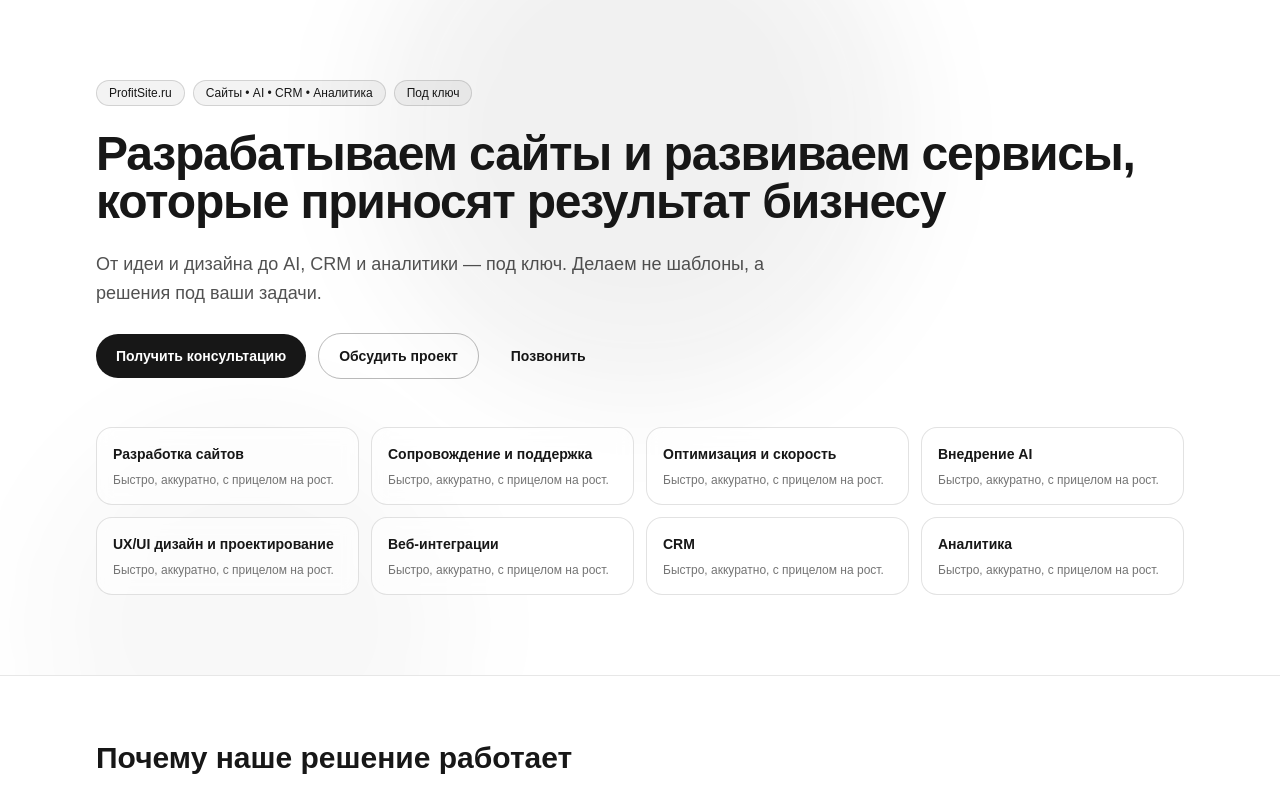
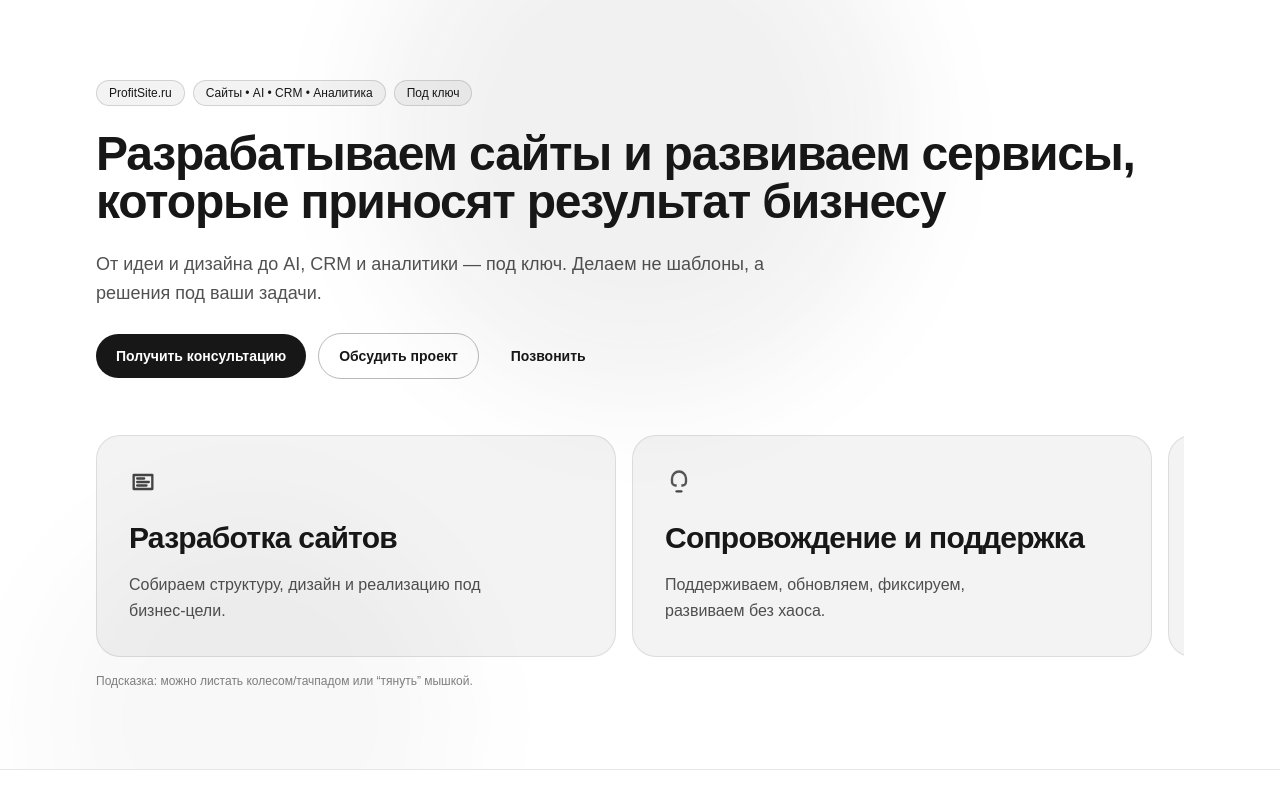
Before and after one commit to SeredaPavel/profitsite, a Next.js app in the folder frontend/: page / in a window 1280 px wide. Shown: the top 790 px of the page. Built offline with nearby package versions, Linux system fonts and the light colour scheme.

Commit message:
Frontend: canges in HeroSection.tsx

```diff
--- a/frontend/src/components/landing/HeroSection.tsx
+++ b/frontend/src/components/landing/HeroSection.tsx
@@ -2,17 +2,250 @@
 import Container from "@/components/ui/Container";
 import Badge from "@/components/ui/Badge";
 import { Button } from "@/components/ui/Button";
+import React from "react";
 
-const SERVICES = [
-  "Разработка сайтов",
-  "Сопровождение и поддержка",
-  "Оптимизация и скорость",
-  "Внедрение AI",
-  "UX/UI дизайн и проектирование",
-  "Веб-интеграции",
-  "CRM",
-  "Аналитика",
+const SERVICES: Array<{ title: string; desc: string; icon: React.ReactNode }> = [
+  {
+    title: "Разработка сайтов",
+    desc: "Собираем структуру, дизайн и реализацию под бизнес-цели.",
+    icon: (
+      <svg viewBox="0 0 24 24" className="h-7 w-7" fill="none" aria-hidden="true">
+        <path
+          d="M4 6h16v12H4V6Z"
+          stroke="currentColor"
+          strokeWidth="2"
+          strokeLinejoin="round"
+        />
+        <path d="M7 9h6M7 12h10M7 15h8" stroke="currentColor" strokeWidth="2" strokeLinecap="round" />
+      </svg>
+    ),
+  },
+  {
+    title: "Сопровождение и поддержка",
+    desc: "Поддерживаем, обновляем, фиксируем, развиваем без хаоса.",
+    icon: (
+      <svg viewBox="0 0 24 24" className="h-7 w-7" fill="none" aria-hidden="true">
+        <path
+          d="M12 2a7 7 0 0 0-7 7v3a4 4 0 0 0 4 4h1v-2H9a2 2 0 0 1-2-2V9a5 5 0 0 1 10 0v3a2 2 0 0 1-2 2h-1v2h1a4 4 0 0 0 4-4V9a7 7 0 0 0-7-7Z"
+          fill="currentColor"
+          opacity="0.9"
+        />
+        <path d="M10 20h4" stroke="currentColor" strokeWidth="2" strokeLinecap="round" />
+      </svg>
+    ),
+  },
+  {
+    title: "Оптимизация и скорость",
+    desc: "Ускоряем загрузку, улучшаем UX и конверсию.",
+    icon: (
+      <svg viewBox="0 0 24 24" className="h-7 w-7" fill="none" aria-hidden="true">
+        <path
+          d="M12 3a9 9 0 1 0 9 9"
+          stroke="currentColor"
+          strokeWidth="2"
+          strokeLinecap="round"
+        />
+        <path
+          d="M12 12l6-6"
+          stroke="currentColor"
+          strokeWidth="2"
+          strokeLinecap="round"
+        />
+        <path
+          d="M12 12a2 2 0 1 0 0.001 0Z"
+          fill="currentColor"
+        />
+      </svg>
+    ),
+  },
+  {
+    title: "Внедрение AI",
+    desc: "Автоматизация, ассистенты, обработка данных там, где есть эффект.",
+    icon: (
+      <svg viewBox="0 0 24 24" className="h-7 w-7" fill="none" aria-hidden="true">
+        <path
+          d="M9 3v3M15 3v3M7 7h10M6 10v4a6 6 0 0 0 12 0v-4"
+          stroke="currentColor"
+          strokeWidth="2"
+          strokeLinecap="round"
+        />
+        <path
+          d="M9.5 13h.01M14.5 13h.01"
+          stroke="currentColor"
+          strokeWidth="3"
+          strokeLinecap="round"
+        />
+      </svg>
+    ),
+  },
+  {
+    title: "UX/UI дизайн и проектирование",
+    desc: "Проектируем сценарии, прототипы и визуал под аудиторию.",
+    icon: (
+      <svg viewBox="0 0 24 24" className="h-7 w-7" fill="none" aria-hidden="true">
+        <path
+          d="M4 4h8v8H4V4Zm10 0h6v6h-6V4ZM14 12h6v8h-6v-8ZM4 14h8v6H4v-6Z"
+          fill="currentColor"
+          opacity="0.9"
+        />
+      </svg>
+    ),
+  },
+  {
+    title: "Веб-интеграции",
+    desc: "Подключаем сервисы, API, платежи, телефонию, склад и т.п.",
+    icon: (
+      <svg viewBox="0 0 24 24" className="h-7 w-7" fill="none" aria-hidden="true">
+        <path
+          d="M7 7h4v4H7V7Zm6 6h4v4h-4v-4Z"
+          fill="currentColor"
+          opacity="0.9"
+        />
+        <path
+          d="M11 9h2a4 4 0 0 1 4 4v2"
+          stroke="currentColor"
+          strokeWidth="2"
+          strokeLinecap="round"
+        />
+        <path
+          d="M13 15h-2a4 4 0 0 1-4-4V9"
+          stroke="currentColor"
+          strokeWidth="2"
+          strokeLinecap="round"
+        />
+      </svg>
+    ),
+  },
+  {
+    title: "CRM",
+    desc: "Настраиваем воронки, заявки, статусы, интеграции и автоматизацию.",
+    icon: (
+      <svg viewBox="0 0 24 24" className="h-7 w-7" fill="none" aria-hidden="true">
+        <path
+          d="M7 8a3 3 0 1 0 0-6 3 3 0 0 0 0 6ZM17 10a3 3 0 1 0 0-6 3 3 0 0 0 0 6Z"
+          fill="currentColor"
+          opacity="0.9"
+        />
+        <path
+          d="M3 20a4 4 0 0 1 8 0M13 20a4 4 0 0 1 8 0"
+          stroke="currentColor"
+          strokeWidth="2"
+          strokeLinecap="round"
+        />
+      </svg>
+    ),
+  },
+  {
+    title: "Аналитика",
+    desc: "События, цели, метрики, отчеты — чтобы управлять ростом.",
+    icon: (
+      <svg viewBox="0 0 24 24" className="h-7 w-7" fill="none" aria-hidden="true">
+        <path d="M5 19V9M10 19V5M15 19v-7M20 19v-3" stroke="currentColor" strokeWidth="2" strokeLinecap="round" />
+      </svg>
+    ),
+  },
 ];
+
+function ServicesSlider() {
+  const ref = React.useRef<HTMLDivElement | null>(null);
+  const dragging = React.useRef(false);
+  const startX = React.useRef(0);
+  const startLeft = React.useRef(0);
+
+  const onPointerDown = (e: React.PointerEvent<HTMLDivElement>) => {
+    const el = ref.current;
+    if (!el) return;
+    dragging.current = true;
+    startX.current = e.clientX;
+    startLeft.current = el.scrollLeft;
+    el.setPointerCapture(e.pointerId);
+  };
+
+  const onPointerMove = (e: React.PointerEvent<HTMLDivElement>) => {
+    const el = ref.current;
+    if (!el || !dragging.current) return;
+    const dx = e.clientX - startX.current;
+    el.scrollLeft = startLeft.current - dx;
+  };
+
+  const onPointerUp = () => {
+    dragging.current = false;
+  };
+
+  return (
+    <div className="mt-8">
+      <div
+        ref={ref}
+        onPointerDown={onPointerDown}
+        onPointerMove={onPointerMove}
+        onPointerUp={onPointerUp}
+        onPointerCancel={onPointerUp}
+        className="flex gap-4 overflow-x-auto pb-4 [-webkit-overflow-scrolling:touch] snap-x snap-mandatory"
+        style={{ scrollbarWidth: "none" }}
+      >
+        {SERVICES.map((s) => (
+          <article
+            key={s.title}
+            className={[
+              "relative snap-start select-none",
+              "min-w-[320px] sm:min-w-[420px] lg:min-w-[520px]",
+              "rounded-3xl border border-foreground/10 bg-foreground/5",
+              "p-6 sm:p-8",
+              "transition",
+              "group",
+            ].join(" ")}
+          >
+            {/* верхний левый значок */}
+            <div className="text-foreground/80">{s.icon}</div>
+
+            {/* текст (как у тебя сейчас) */}
+            <h3 className="mt-6 text-2xl sm:text-3xl font-extrabold tracking-tight">
+              {s.title}
+            </h3>
+            <p className="mt-4 text-sm sm:text-base leading-relaxed text-foreground/75 max-w-[42ch]">
+              {s.desc}
+            </p>
+
+            {/* “акцент” как на видео: тёмная часть + дуга + стрелка */}
+            <div
+              className={[
+                "pointer-events-none absolute inset-0 overflow-hidden rounded-3xl",
+                "opacity-0 group-hover:opacity-100 group-focus-within:opacity-100",
+                "transition-opacity duration-300",
+              ].join(" ")}
+            >
+              <div className="absolute inset-0 bg-foreground" />
+              {/* дуга/полукруг */}
+              <div className="absolute -right-[280px] -top-[160px] h-[520px] w-[520px] rounded-full bg-background" />
+              {/* стрелка */}
+              <div className="absolute right-6 top-6 text-background">
+                <svg viewBox="0 0 24 24" className="h-6 w-6" fill="none" aria-hidden="true">
+                  <path d="M7 17L17 7" stroke="currentColor" strokeWidth="2" strokeLinecap="round" />
+                  <path d="M9 7h8v8" stroke="currentColor" strokeWidth="2" strokeLinecap="round" />
+                </svg>
+              </div>
+            </div>
+
+            {/* дублируем заголовок/описание поверх акцента (чтобы читалось на тёмном) */}
+            <div className="pointer-events-none absolute inset-0 rounded-3xl p-6 sm:p-8 opacity-0 group-hover:opacity-100 group-focus-within:opacity-100 transition-opacity duration-300">
+              <div className="text-background/80">{s.icon}</div>
+              <h3 className="mt-6 text-2xl sm:text-3xl font-extrabold tracking-tight text-background">
+                {s.title}
+              </h3>
+              <p className="mt-4 text-sm sm:text-base leading-relaxed text-background/80 max-w-[42ch]">
+                {s.desc}
+              </p>
+            </div>
+          </article>
+        ))}
+      </div>
+
+      <div className="text-xs text-foreground/55">
+        Подсказка: можно листать колесом/тачпадом или “тянуть” мышкой.
+      </div>
+    </div>
+  );
+}
 
 export default function HeroSection() {
   return (
@@ -51,19 +284,8 @@ export default function HeroSection() {
               </Button>
             </div>
 
-            <div className="mt-6 grid grid-cols-1 gap-3 sm:grid-cols-2 lg:grid-cols-4">
-              {SERVICES.map((s) => (
-                <div
-                  key={s}
-                  className="group rounded-2xl border border-foreground/12 bg-background/60 p-4 backdrop-blur transition hover:border-foreground/25 hover:bg-foreground/[0.03]"
-                >
-                  <div className="text-sm font-semibold">{s}</div>
-                  <div className="mt-2 text-xs text-foreground/60">
-                    Быстро, аккуратно, с прицелом на рост.
-                  </div>
-                </div>
-              ))}
-            </div>
+            {/* УСЛУГИ — форма как на фото + подвижность как на видео */}
+            <ServicesSlider />
           </div>
         </div>
       </Container>
```
